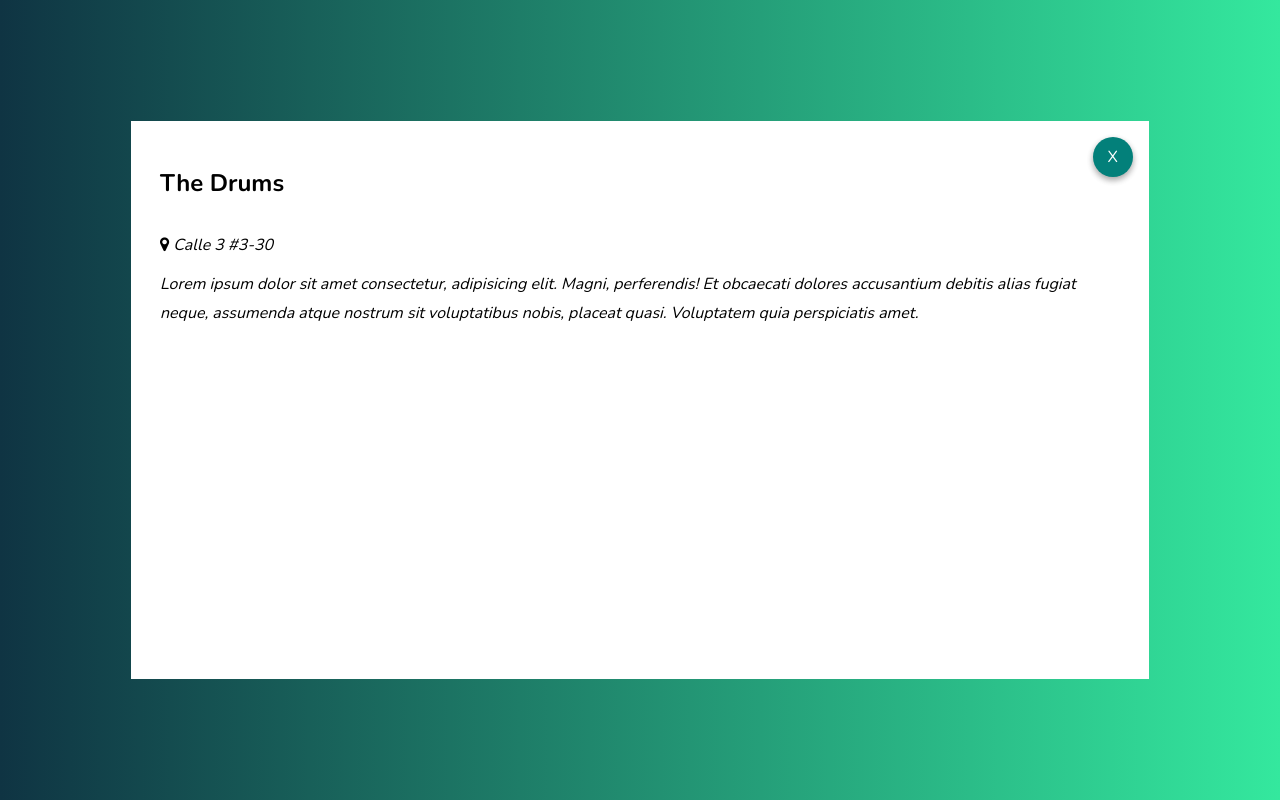
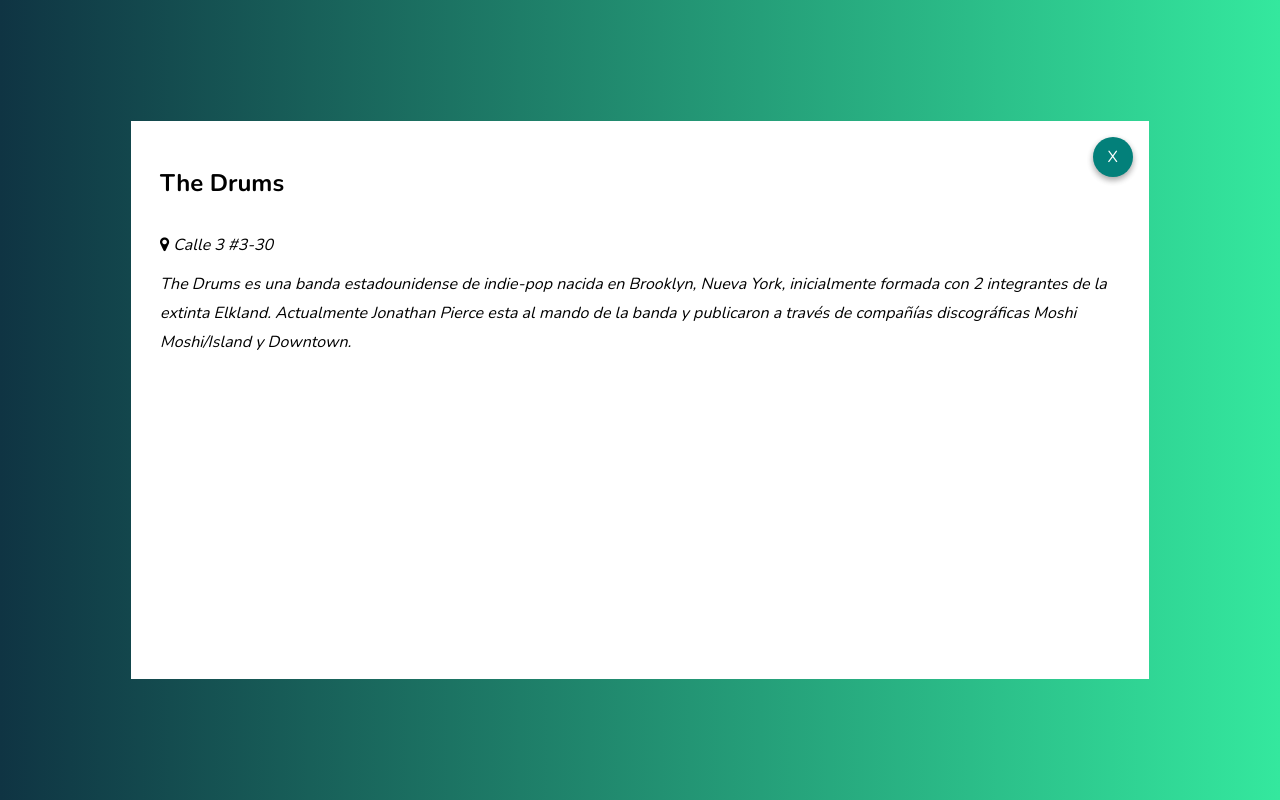
Before and after one commit to nicolaspa1/bandas, a plain HTML site: page bandas/the-drums.html in a window 1280 px wide. Drawn offline with nearby package versions, Linux system fonts and the light colour scheme.

Commit message:
Agg informacion veridica bandas

```diff
--- a/bandas/the-drums.html
+++ b/bandas/the-drums.html
@@ -33,9 +33,10 @@
                     <address>
                         <i class="fa fa-map-marker" aria-hidden="true"></i>
                         Calle 3 #3-30
-                        <p class="paragraph">Lorem ipsum dolor sit amet consectetur, adipisicing elit. Magni, perferendis! Et obcaecati
-                            dolores accusantium debitis alias fugiat neque, assumenda atque nostrum sit voluptatibus
-                            nobis, placeat quasi. Voluptatem quia perspiciatis amet.
+                        <p class="paragraph">The Drums es una banda estadounidense de indie-pop nacida en Brooklyn,
+                            Nueva York, inicialmente formada con 2 integrantes de la extinta Elkland. Actualmente
+                            Jonathan Pierce esta al mando de la banda y publicaron a través de compañías discográficas
+                            Moshi Moshi/Island y Downtown.
                         </p>
                     </address>
                 </div>
```
Also changed, not shown: bandas/arctic-monkeys.html (+3 -3 lines), bandas/grimes.html (+3 -3 lines), bandas/surf-curse.html (+2 -4 lines).
